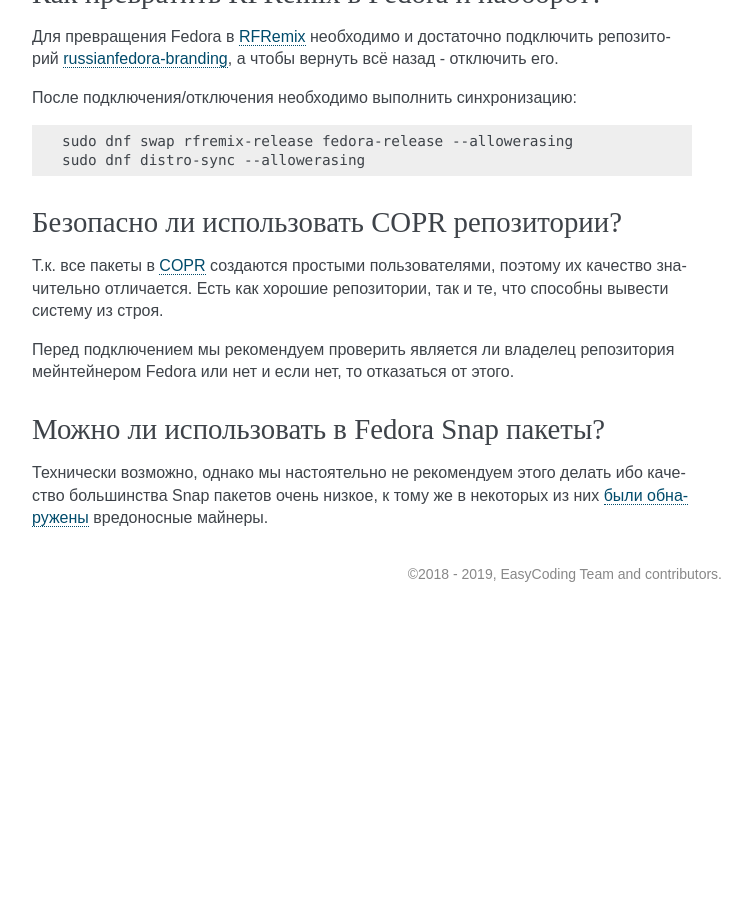
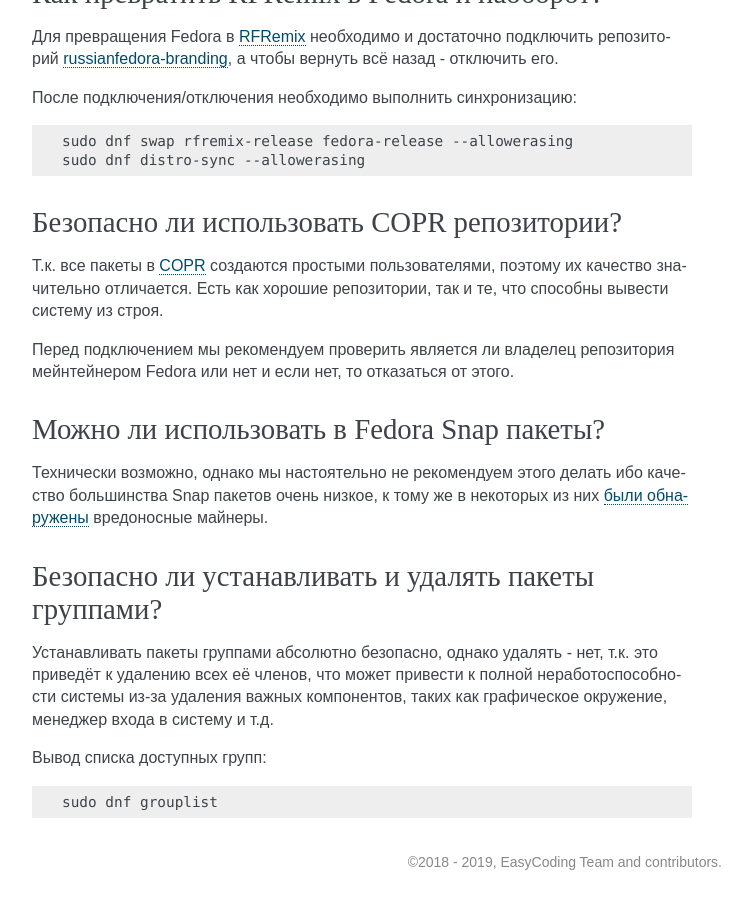
Before and after one commit to RussianFedora/FAQ, a Sphinx documentation site: the page built from source/package-manager.rst, in a window 1280 px wide and 900 px high, scrolled down 13936 px. Shown: the whole window, without its empty margins (388-1137 px from the left). Built offline with Sphinx 7.4.7, drawn with Linux system fonts in a browser that asks for light colours; before the commit the page ends 14548 px from its top, so only the background shows below that; some of the changed text lies outside the part shown.

Commit message:
Added question about dnf groups.

```diff
--- a/source/installation.rst
+++ b/source/installation.rst
@@ -33,7 +33,7 @@
 Есть возможность самому выбрать пакеты для установки?
 ==========================================================
 
-Да, при помощи netinstall образа, но лишь группами.
+Да, при помощи netinstall образа, но лишь :ref:`группами <dnf-groups>`.
 
 .. index:: installation, network, internet
 .. _web-install:
--- a/source/package-manager.rst
+++ b/source/package-manager.rst
@@ -795,3 +795,17 @@
 ===============================================
 
 Технически возможно, однако мы настоятельно не рекомендуем этого делать ибо качество большинства Snap пакетов очень низкое, к тому же в некоторых из них `были обнаружены <https://xakep.ru/2018/05/14/snap-store-miner/>`__ вредоносные майнеры.
+
+.. index:: installation, dnf, groups
+.. _dnf-groups:
+
+Безопасно ли устанавливать и удалять пакеты группами?
+========================================================
+
+Устанавливать пакеты группами абсолютно безопасно, однако удалять - нет, т.к. это приведёт к удалению всех её членов, что может привести к полной неработоспособности системы из-за удаления важных компонентов, таких как графическое окружение, менеджер входа в систему и т.д.
+
+Вывод списка доступных групп:
+
+.. code-block:: text
+
+    sudo dnf grouplist
```
Also changed, not shown: other parts of source/installation.rst (+1 -1 lines).
